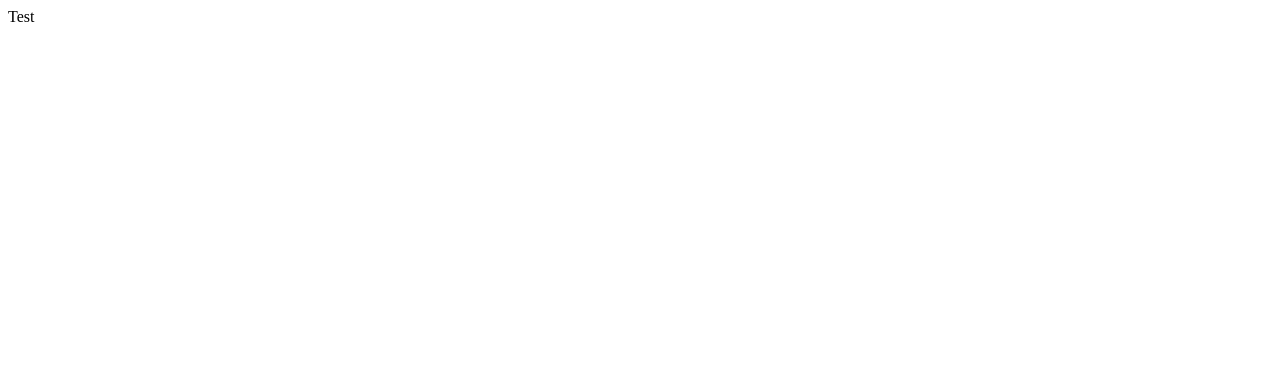
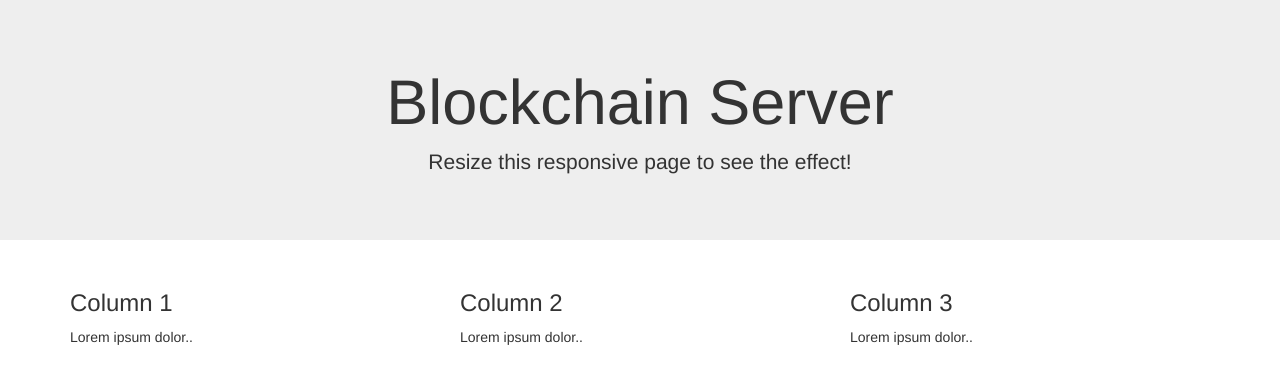
Before and after one commit to richwarner/Blockchain-Server, a website: page index.html in a window 1280 px wide. Drawn offline with nearby package versions, Linux system fonts and the light colour scheme.

Commit message:
fourth commit

```diff
--- a/index.html
+++ b/index.html
@@ -4,9 +4,35 @@
     <meta charset="UTF-8">
     <meta http-equiv="X-UA-Compatible" content="IE=edge">
     <meta name="viewport" content="width=device-width, initial-scale=1.0">
+    <!-- Latest compiled and minified CSS -->
+    <link rel="stylesheet" href="https://cdn.jsdelivr.net/npm/bootstrap@3.4.1/dist/css/bootstrap.min.css" integrity="sha384-HSMxcRTRxnN+Bdg0JdbxYKrThecOKuH5zCYotlSAcp1+c8xmyTe9GYg1l9a69psu" crossorigin="anonymous">
+    <!-- Optional theme -->
+    <link rel="stylesheet" href="https://cdn.jsdelivr.net/npm/bootstrap@3.4.1/dist/css/bootstrap-theme.min.css" integrity="sha384-6pzBo3FDv/PJ8r2KRkGHifhEocL+1X2rVCTTkUfGk7/0pbek5mMa1upzvWbrUbOZ" crossorigin="anonymous">
+    <!-- Latest compiled and minified JavaScript -->
+    <script src="https://cdn.jsdelivr.net/npm/bootstrap@3.4.1/dist/js/bootstrap.min.js" integrity="sha384-aJ21OjlMXNL5UyIl/XNwTMqvzeRMZH2w8c5cRVpzpU8Y5bApTppSuUkhZXN0VxHd" crossorigin="anonymous"></script>
     <title>Blockchain Server</title>
 </head>
 <body>
-    Test
+    <div class="jumbotron text-center">
+        <h1>Blockchain Server</h1>
+        <p>Resize this responsive page to see the effect!</p>
+      </div>
+
+      <div class="container">
+        <div class="row">
+          <div class="col-sm-4">
+            <h3>Column 1</h3>
+            <p>Lorem ipsum dolor..</p>
+          </div>
+          <div class="col-sm-4">
+            <h3>Column 2</h3>
+            <p>Lorem ipsum dolor..</p>
+          </div>
+          <div class="col-sm-4">
+            <h3>Column 3</h3>
+            <p>Lorem ipsum dolor..</p>
+          </div>
+        </div>
+      </div>
 </body>
 </html>
--- a/package.json
+++ b/package.json
@@ -1,7 +1,9 @@
 {
   "dependencies": {
     "crypto-js": "^4.1.1",
-    "express": "^4.18.1",
+    "express": "^4.18.1"
+  },
+  "devDependencies": {
     "parcel": "^2.5.0"
   }
 }
```
Also changed, not shown: dist/index.html, 1 other file.
